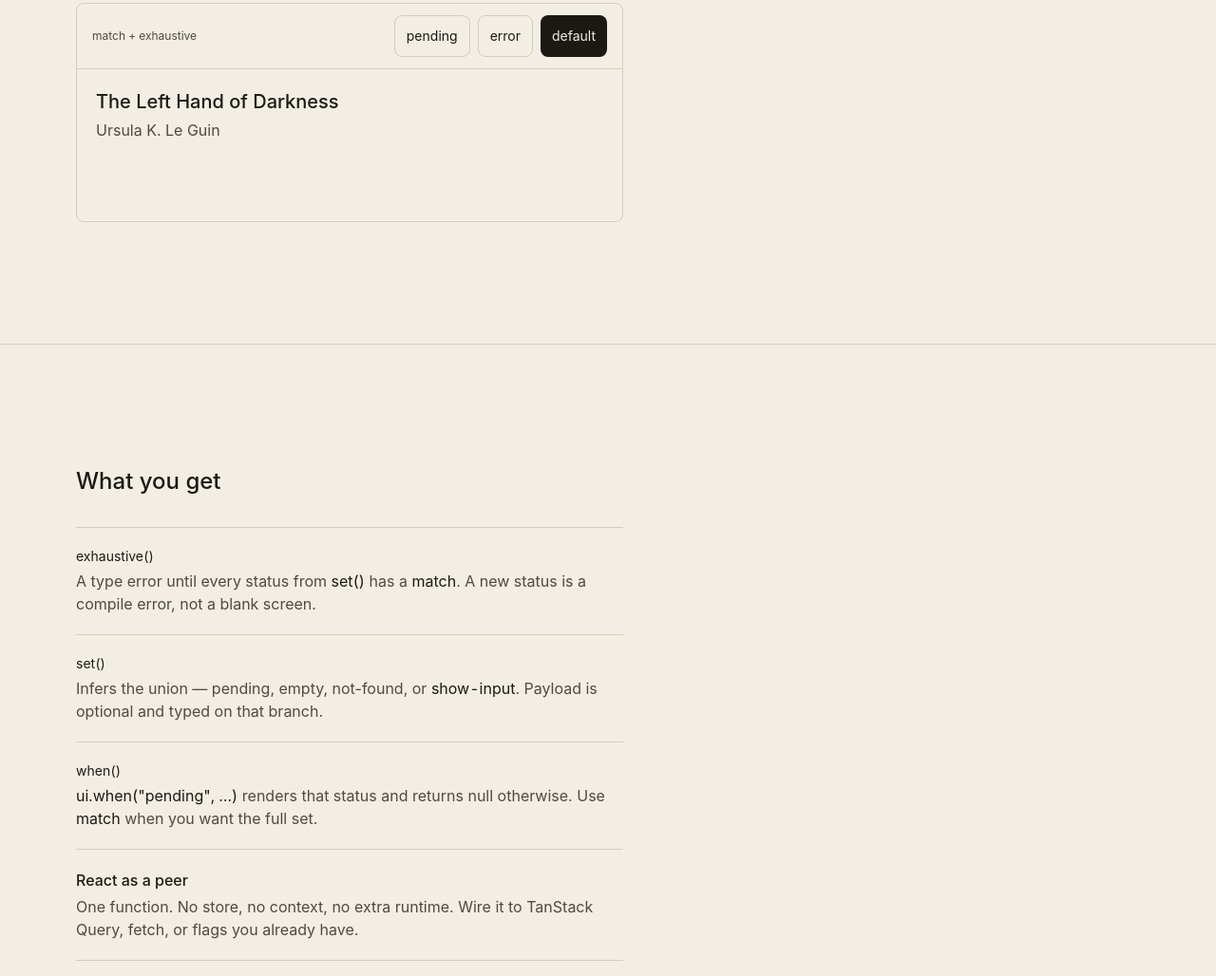
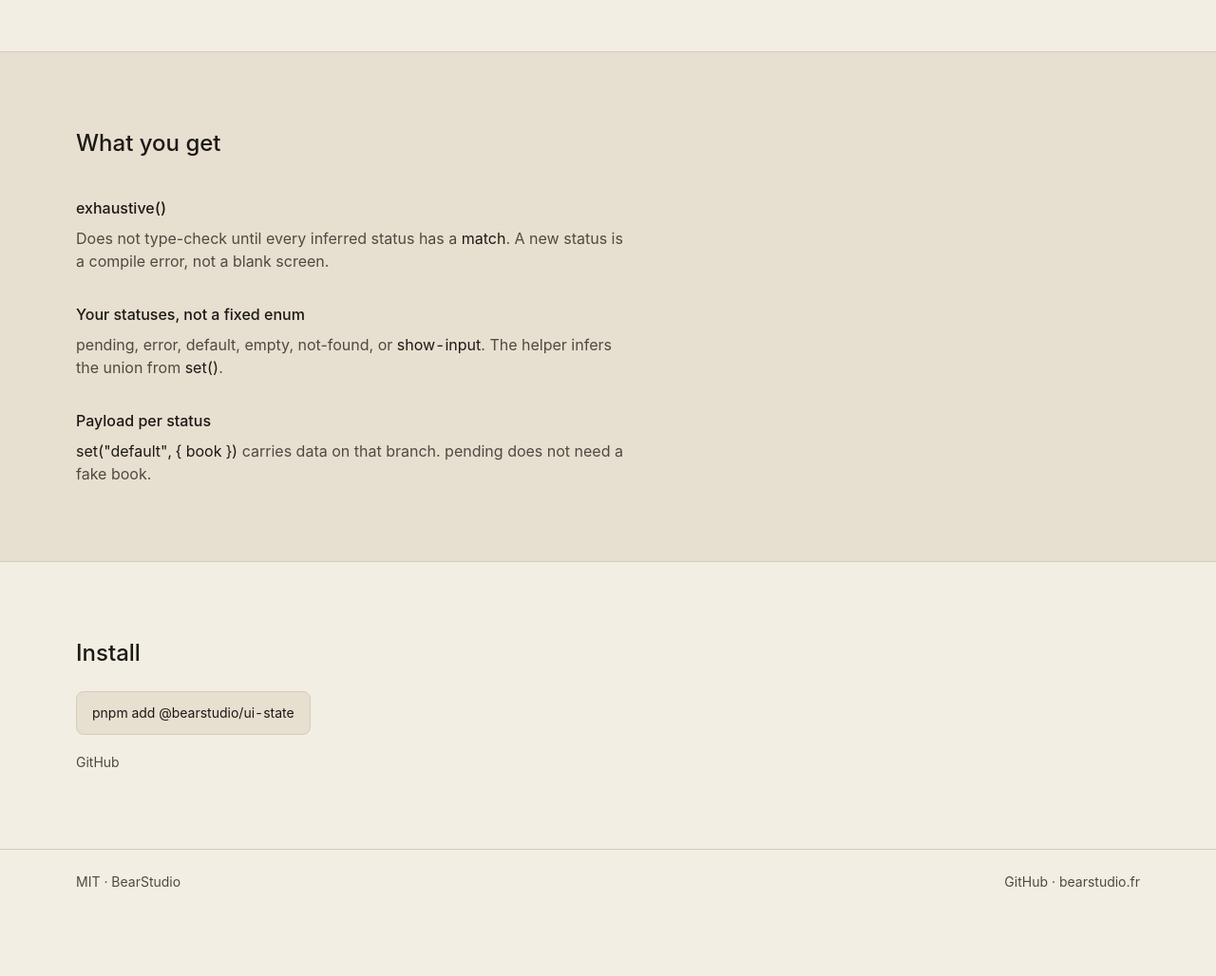
Before and after one commit to BearStudio/ui-state, an Astro site in the folder apps/landing/: page / in a window 1280 px wide. Shown: the part 1686-2714 px from the top of the page at 95% size. After the commit the page ends 2649 px from the top, so only its background shows below. Built offline with nearby package versions, Linux system fonts and the light colour scheme; Astro itself is replaced by a stand-in of ours.

Commit message:
polish(landing): two-column hero, text GitHub, three-item definition list

```diff
--- a/apps/landing/src/pages/index.astro
+++ b/apps/landing/src/pages/index.astro
@@ -54,8 +54,8 @@ const install = "pnpm add @bearstudio/ui-state";
   </header>
 
   <main id="main">
-    <section class="mx-auto max-w-6xl px-4 pt-16 pb-12 sm:pt-24 sm:pb-16">
-      <div class="grid items-start gap-10 lg:grid-cols-12 lg:gap-16">
+    <section class="mx-auto max-w-6xl px-4 py-16 sm:py-24">
+      <div class="grid items-start gap-12 lg:grid-cols-12 lg:gap-16">
         <div class="lg:col-span-5">
           <h1
             class="text-4xl font-medium tracking-tight text-balance sm:text-5xl"
@@ -70,17 +70,14 @@ const install = "pnpm add @bearstudio/ui-state";
             a type error until every status has a branch. For React screens that
             already know if a query is loading — not a new store.
           </p>
-          <div class="mt-8 flex flex-col gap-3 sm:flex-row sm:items-center">
+          <div class="mt-8 flex flex-wrap items-center gap-x-5 gap-y-3">
             <p
-              class="inline-flex min-h-11 max-w-full items-center overflow-x-auto rounded-lg bg-ink px-5 font-mono text-sm text-paper"
+              class="rounded-lg border border-line bg-paper-2 px-4 py-2.5 font-mono text-sm"
             >
               {install}
             </p>
-            <a
-              href={github}
-              class="inline-flex min-h-11 items-center text-sm text-ink-soft hover:text-ink"
-            >
-              Source on GitHub
+            <a href={github} class="text-sm text-ink-soft hover:text-ink">
+              GitHub
             </a>
           </div>
         </div>
@@ -91,97 +88,81 @@ const install = "pnpm add @bearstudio/ui-state";
     </section>
 
     <section class="border-t border-line bg-paper-2">
-      <div class="mx-auto max-w-6xl px-4 py-24 sm:py-32">
-        <div class="max-w-xl">
-          <h2 class="text-2xl font-medium">Nested ternaries do not scale.</h2>
+      <div class="mx-auto grid max-w-6xl gap-10 px-4 py-20 lg:grid-cols-2 lg:items-start">
+        <div>
+          <h2 class="text-2xl font-medium">
+            Nested ternaries do not scale.
+          </h2>
           <p class="mt-3 text-ink-soft">
-            Loading, error, data. Then empty. Then not-found. Each new status
-            is another branch to paste into every screen. Miss one and the UI
-            still typechecks.
+            Loading, error, data. Then empty. Then not-found. Each new status is
+            another branch to paste into every screen. Miss one and the UI still
+            typechecks.
           </p>
         </div>
-        <div class="mt-8">
-          <NestedTernary />
-        </div>
+        <NestedTernary />
       </div>
     </section>
 
     <section id="demo" class="border-t border-line">
-      <div class="mx-auto max-w-6xl px-4 py-24 sm:py-32">
+      <div class="mx-auto max-w-6xl px-4 py-20">
         <h2 class="text-2xl font-medium">The package, running.</h2>
         <p class="mt-3 max-w-xl text-ink-soft">
           This island hydrates on view and calls
           <code class="font-mono text-ink">getUiState</code> from
-          <code class="font-mono text-ink">@bearstudio/ui-state</code>. Flip pending, error,
-          and default. Each view is a
+          <code class="font-mono text-ink">@bearstudio/ui-state</code>. Flip
+          pending, error, and default. Each view is a
           <code class="font-mono text-ink">match</code> branch; the chain ends
-          with <code class="font-mono text-ink">exhaustive()</code> — a type check, not a runtime type guard.
+          with <code class="font-mono text-ink">exhaustive()</code>.
         </p>
-        <div class="mt-8 max-w-xl">
+        <div class="mt-8 max-w-2xl">
           <StateDemo client:visible />
         </div>
       </div>
     </section>
 
-    <section class="border-t border-line">
-      <div class="mx-auto max-w-6xl px-4 py-24 sm:py-32">
+    <section class="border-t border-line bg-paper-2">
+      <div class="mx-auto max-w-6xl px-4 py-20">
         <h2 class="text-2xl font-medium">What you get</h2>
-        <dl class="mt-8 max-w-xl">
-          <div class="border-t border-line py-5">
-            <dt class="font-mono text-sm">exhaustive()</dt>
-            <dd class="mt-1 text-ink-soft">
-              A type error until every status from
-              <code class="font-mono text-ink">set()</code> has a
+        <dl class="mt-10 max-w-xl space-y-8">
+          <div>
+            <dt class="font-medium">
+              <code class="font-mono">exhaustive()</code>
+            </dt>
+            <dd class="mt-2 text-ink-soft">
+              Does not type-check until every inferred status has a
               <code class="font-mono text-ink">match</code>. A new status is a
               compile error, not a blank screen.
             </dd>
           </div>
-          <div class="border-t border-line py-5">
-            <dt class="font-mono text-sm">set()</dt>
-            <dd class="mt-1 text-ink-soft">
-              Infers the union — pending, empty, not-found, or
-              <code class="font-mono text-ink">show-input</code>. Payload is
-              optional and typed on that branch.
+          <div>
+            <dt class="font-medium">Your statuses, not a fixed enum</dt>
+            <dd class="mt-2 text-ink-soft">
+              pending, error, default, empty, not-found, or
+              <code class="font-mono text-ink">show-input</code>. The helper
+              infers the union from <code class="font-mono text-ink">set()</code>.
             </dd>
           </div>
-          <div class="border-t border-line py-5">
-            <dt class="font-mono text-sm">when()</dt>
-            <dd class="mt-1 text-ink-soft">
-              <code class="font-mono text-ink">ui.when("pending", …)</code>
-              renders that status and returns null otherwise. Use
-              <code class="font-mono text-ink">match</code> when you want the
-              full set.
-            </dd>
-          </div>
-          <div class="border-t border-line border-b py-5">
-            <dt class="font-medium">React as a peer</dt>
-            <dd class="mt-1 text-ink-soft">
-              One function. No store, no context, no extra runtime. Wire it to
-              TanStack Query, fetch, or flags you already have.
+          <div>
+            <dt class="font-medium">Payload per status</dt>
+            <dd class="mt-2 text-ink-soft">
+              <code class="font-mono text-ink">set("default", {"{"} book {"}"})</code>
+              carries data on that branch. pending does not need a fake book.
             </dd>
           </div>
         </dl>
       </div>
     </section>
 
-    <section id="install" class="border-t border-line bg-paper-2">
-      <div class="mx-auto max-w-6xl px-4 py-24 sm:py-32">
+    <section id="install" class="border-t border-line">
+      <div class="mx-auto max-w-6xl px-4 py-20">
         <h2 class="text-2xl font-medium">Install</h2>
-        <p class="mt-3 max-w-xl text-ink-soft">
-          Peer React. No store. Wire it to the query status you already have.
-        </p>
         <p
-          class="mt-8 inline-flex min-h-11 max-w-full items-center overflow-x-auto rounded-lg bg-ink px-5 font-mono text-sm text-paper"
+          class="mt-6 inline-block rounded-lg border border-line bg-paper-2 px-4 py-3 font-mono text-sm"
         >
           {install}
         </p>
         <p class="mt-4">
-          <a
-            href={github}
-            class="inline-flex min-h-11 items-center text-sm text-ink-soft hover:text-ink"
-          >
-            Source on GitHub
-          </a>
+          <a href={github} class="text-sm text-ink-soft hover:text-ink">GitHub</a>
         </p>
       </div>
     </section>
```
